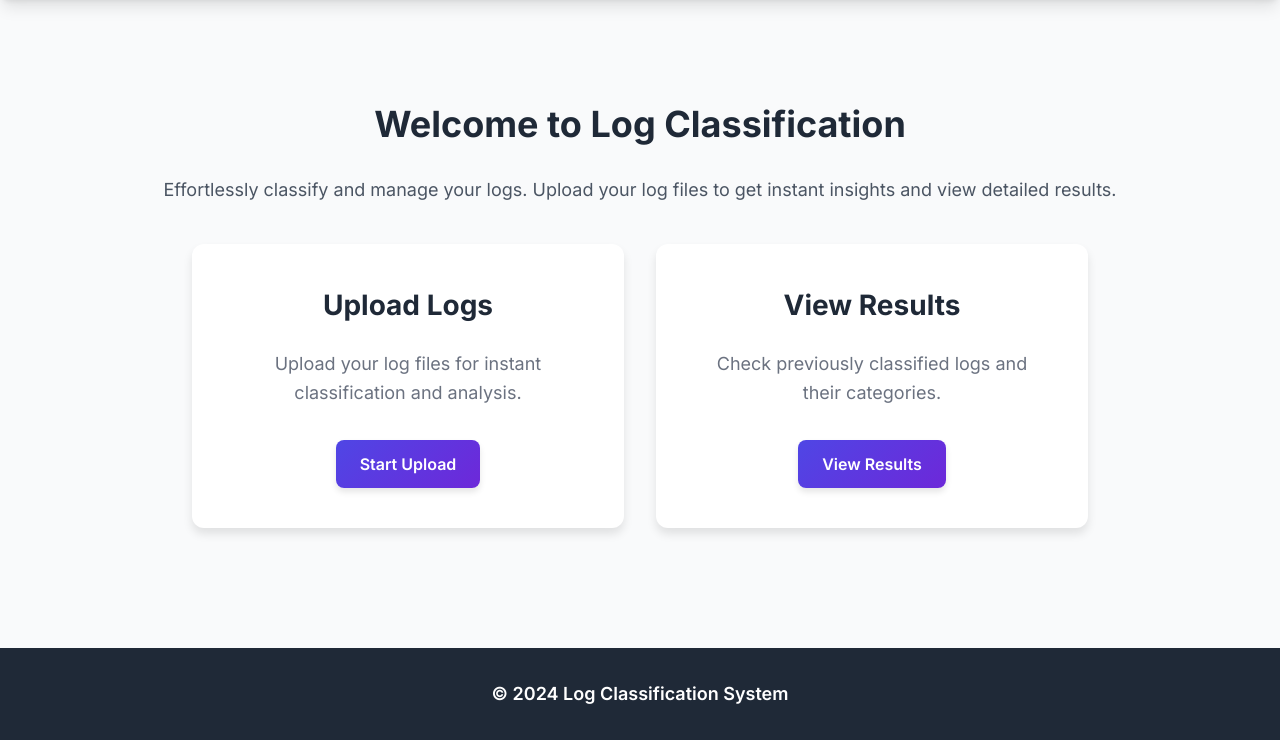
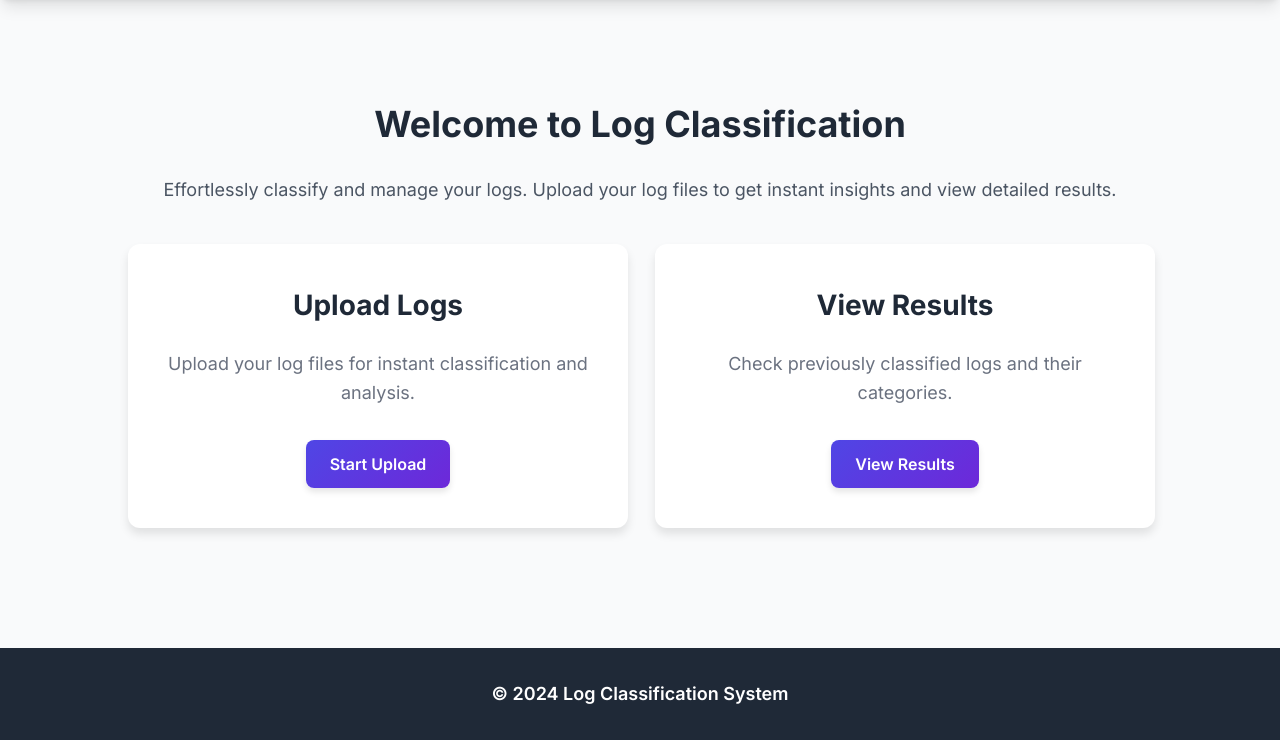
Before and after one commit to AbdullahAlAlif/log_classification, a Flask app: page / in a window 1280 px wide. Shown: the part 60-800 px from the top of the page. Run offline with Flask 3, Linux system fonts and the light colour scheme; parts of the project's set-up code (start-up, migrations or seed data) failed here and were passed over; some libraries are stand-ins or nearby versions.

Commit message:
some ui fix

```diff
--- a/static/styles.css
+++ b/static/styles.css
@@ -42,13 +42,25 @@ nav a:hover {
     border-radius: 0.75rem;
     box-shadow: 0 6px 10px rgba(0, 0, 0, 0.1);
     transition: box-shadow 0.3s ease, transform 0.3s ease;
-    max-width: 600px;
+    max-width: 800px;
+    min-width: 500px;
     margin: 1rem auto;
+
 }
 
 .card:hover {
     box-shadow: 0 8px 15px rgba(0, 0, 0, 0.15);
     transform: translateY(-5px); /* Lift effect */
+}
+
+/* Index Page Card Grid */
+.grid {
+    display: grid;
+    grid-template-columns: repeat(auto-fit, minmax(500px, 1fr)); /* Ensure cards fit within the grid */
+    gap: 3rem; /* Add spacing between cards */
+    justify-content: space-between; /* Ensure proper spacing between cards */
+    align-items: start; /* Align cards to the top */
+    margin-top: 2rem; /* Add spacing above the grid */
 }
 
 /* Typography */
--- a/templates/index.html
+++ b/templates/index.html
@@ -7,7 +7,7 @@
         Effortlessly classify and manage your logs. Upload your log files to get instant insights and view detailed results.
     </p>
 
-    <div class="grid md:grid-cols-2 gap-8 max-w-4xl mx-auto">
+    <div class="grid md:grid-cols-2 gap-8 max-w-5xl mx-auto" style="gap: 30px;">
         <div class="card">
             <h2 class="card-title">Upload Logs</h2>
             <p class="card-description">Upload your log files for instant classification and analysis.</p>
--- a/templates/results.html
+++ b/templates/results.html
@@ -10,8 +10,8 @@
     <div class="grid md:grid-cols-2 lg:grid-cols-3 gap-6 max-w-6xl mx-auto">
         {% for label in labels %}
         <a href="{{ url_for('filter_logs', label=label) }}"
-           class="block bg-white p-8 rounded-lg shadow-md hover:shadow-lg transition-shadow">
-            <h3 class="text-xl font-semibold text-gray-800 mb-2">{{ label }}</h3>
+           class="block bg-white p-8 rounded-lg shadow-md hover:shadow-lg transition-shadow {% if label == 'Unknown' %}border border-red-500 {% elif label == 'Security Alert' %}border border-yellow-600{% endif %}">
+            <h3 class="text-xl font-semibold {% if label == 'Unknown' %}text-red-500{% elif label == 'Security Alert' %}text-yellow-600{% else %}text-gray-800{% endif %} mb-2">{{ label }}</h3>
             <p class="text-gray-600">Count: {{ label_counts[label] }}</p>
         </a>
         {% endfor %}
```
Also changed, not shown: users.db.
